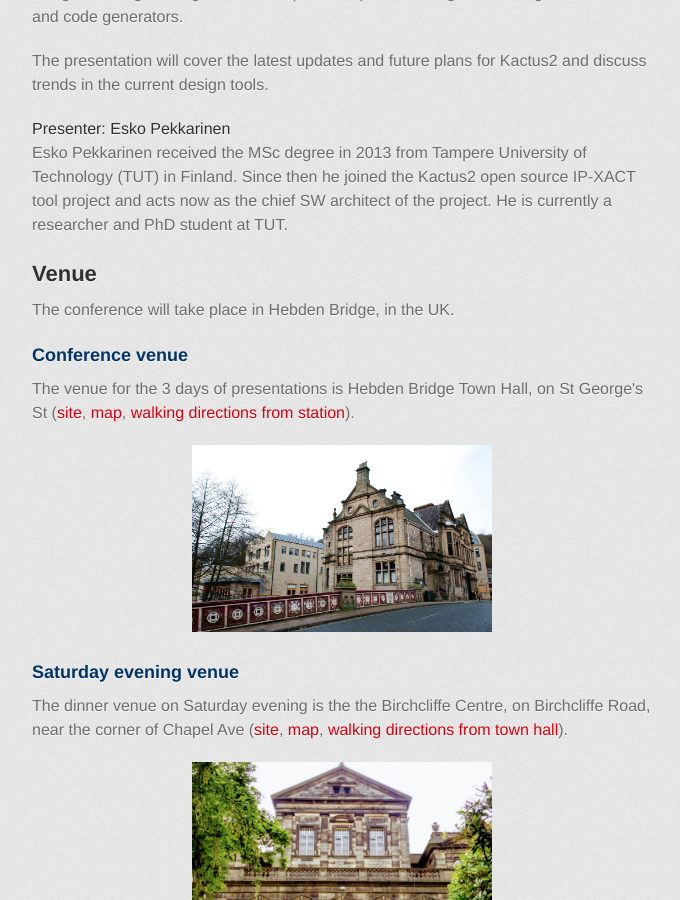
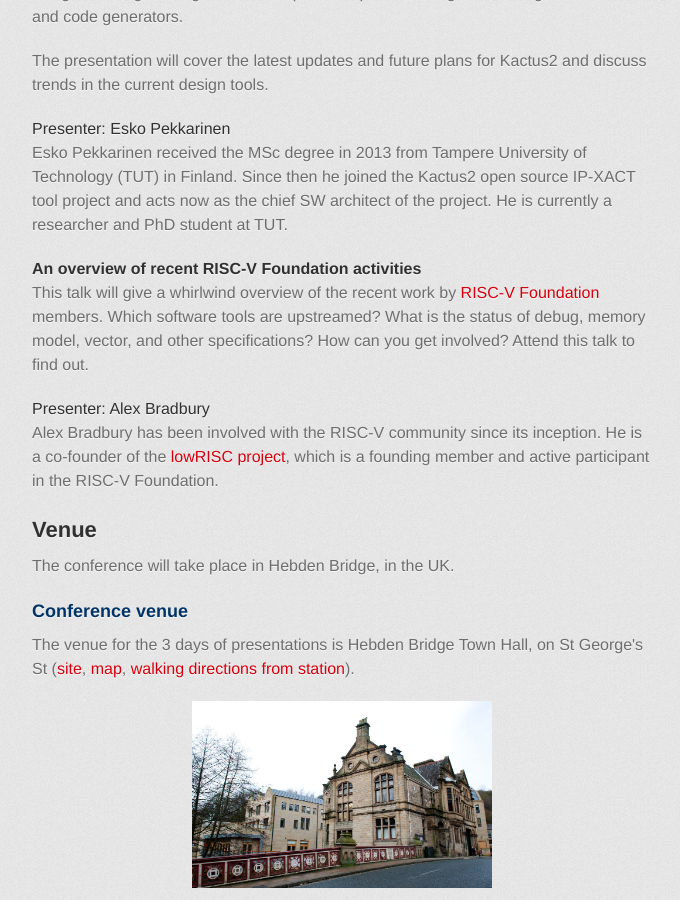
Before and after one commit to fossi-foundation/orconf, a Jekyll site: the page index.html, which Jekyll copies as it is, in a window 1280 px wide and 900 px high, scrolled down 10254 px. Shown: the whole window, without its empty margins (298-978 px from the left). Built offline with Jekyll 4.4.1, drawn with Linux system fonts in a browser that asks for light colours; some web fonts are replaced.

Commit message:
Add RISC-V as sponsors, Alexs update talk

```diff
--- a/index.html
+++ b/index.html
@@ -771,6 +771,23 @@
 	    the chief SW architect of the project. He is currently a researcher and PhD student at TUT.
 	  </p>
 
+	  <h4>
+	    <a name="riscv" class="anchor" href="#riscv"><span class="octicon octicon-link"></span>
+            </a>An overview of recent RISC-V Foundation activities</h4>
+          <p>
+	    This talk will give a whirlwind overview of the recent work by
+	    <a href="https://riscv.org" target="_blank">RISC-V Foundation</a> members.
+	    Which software tools are upstreamed? What is the status of debug, memory model, vector,
+	    and other specifications? How can you get involved? Attend this talk to find out.
+	  </p>
+          <h5>Presenter: <a name="presenter" class="anchor" href="#presenter"><span class="octicon octicon-link"></span>
+            </a>Alex Bradbury</h5>
+          <p>
+	    Alex Bradbury has been involved with the RISC-V community since its inception. He is a
+	    co-founder of the <A href="#lowrisc">lowRISC project</a>, which is a founding member
+	    and active participant in the RISC-V Foundation.
+	  </p>
+
 	  <!-- <h4> -->
 	  <!--   <a name="" class="anchor" href="#"><span class="octicon octicon-link"></span> -->
           <!--   </a>title</h4> -->
@@ -902,21 +919,7 @@
 	  </p>
 
 	  <p></p>
-<!--
-	  <h4>
-	    <a name="FIXME:presentation_id" class="anchor"
-	       href="#FIXME:presentation_id"><span class="octicon octicon-link"></span>
-	    </a>FIXME:Full title</h4>
-	  <p>
-	    FIXME:Presentation description
-	  </p>
-	  <h5>Presenter: <a name="FIXME: presenter_id" class="anchor"
-			    href="#FIXME:presenter_id"><span class="octicon octicon-link"></span>
-	    </a>FIXME:Presenter name</h5>
-	  <p>
-	    FIXME:Presenter bio
-	  </p>
--->
+
 	  <h2><a name="sponsors" class="anchor" href="#sponsors"><span class="octicon octicon-link"></span></a>Sponsors</h2>
 
 	  <center><a target="_blank" href="http://uk.rs-online.com/web/"><img src="images/rscomponents.png"/></a></center>
@@ -924,9 +927,6 @@
 
 	  <center><a target="_blank" href="http://abopen.com/"><img src="images/abopen.png" width="300px"/></a></center>
 	  <center><p><a target="_blank" href="http://abopen.com/">AB Open</a></p></center>
-
-	  <!-- <center><a target="_blank" href="http://riscv.org/"><img src="images/riscv.svg" width="300px"/></a></center> -->
-	  <!-- <center><p><a target="_blank" href="http://riscv.org/">RISC-V Foundation</a></p></center> -->
 
 	  <!-- <center><a target="_blank" href="http://lowrisc.org"><img src="images/lowrisc_sticker_no_strapline.svg"/></a></center> -->
 	  <!-- <center><p><a target="_blank" href="http://lowrisc.org">lowRISC</a></p></center> -->
@@ -942,6 +942,9 @@
 
 	  <center><a target="_blank" href="http://www.antmicro.com/"><img src="images/antmicro-logo.png"/></a></center>
 	  <center><p><a target="_blank" href="http://www.antmicro.com">antmicro</a></p></center>
+
+	  <center><a target="_blank" href="http://riscv.org/"><img src="images/riscv.svg" width="300px"/></a></center>
+	  <center><p><a target="_blank" href="http://riscv.org/">RISC-V Foundation</a></p></center>
 
 	  <!-- <center><a target="_blank" href="http://www.icoboard.org/"><img src="images/icoboard.png" width="200"/></a></center> -->
 	  <!-- <center><p><a target="_blank" href="http://www.icoboard.org">icoBoard</a></p></center> -->
```
